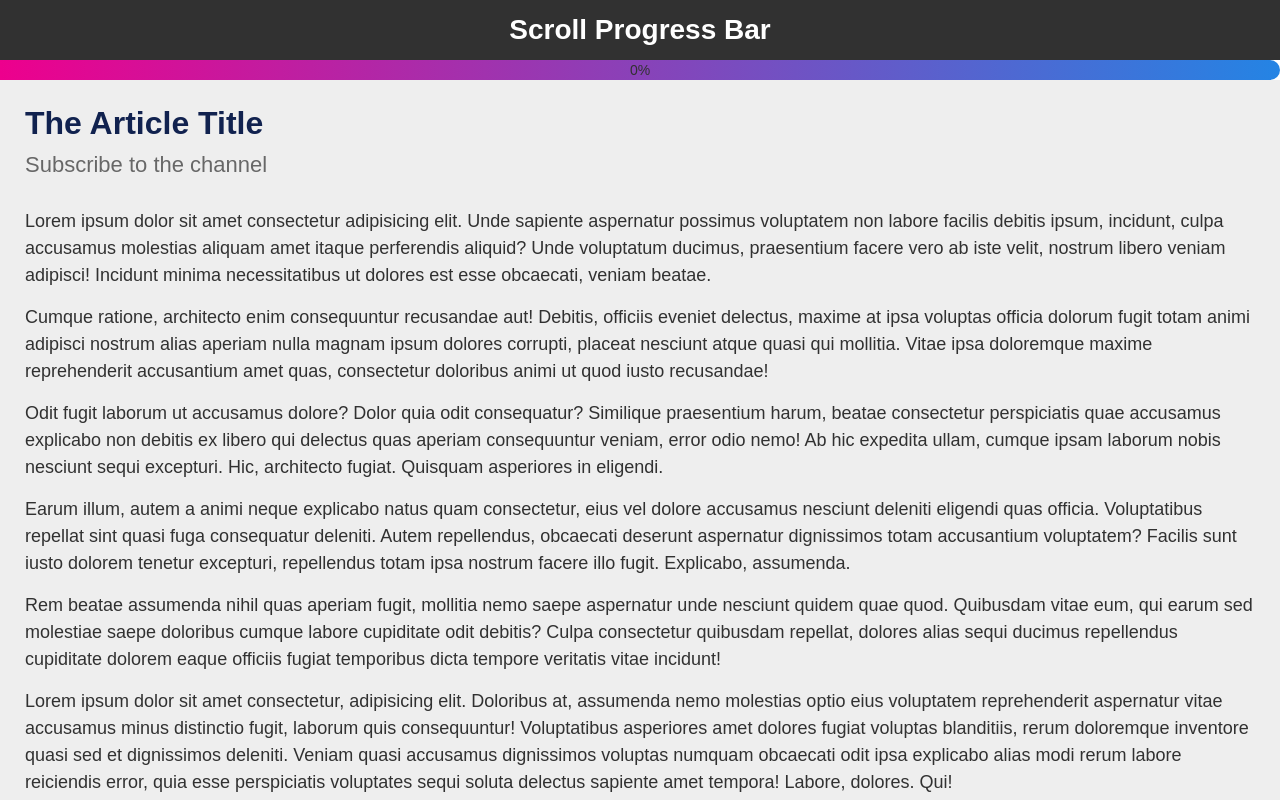
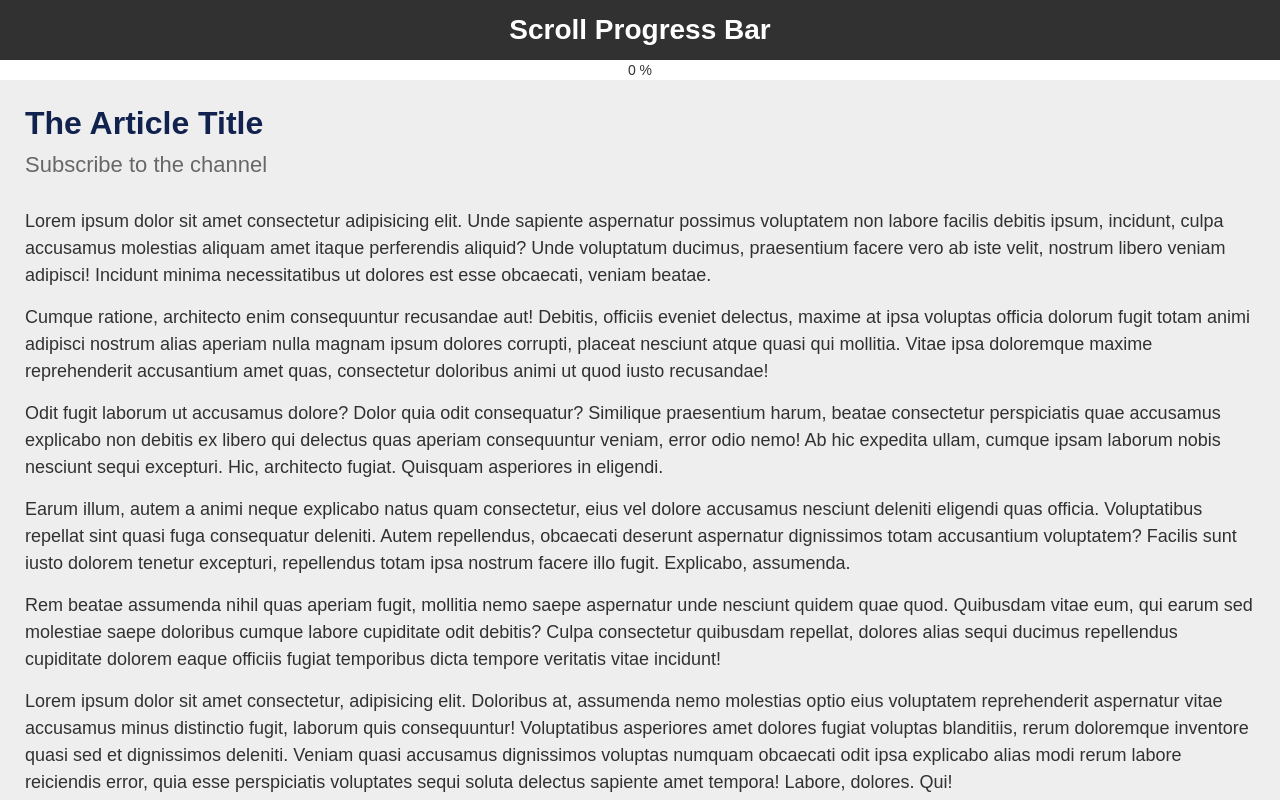
Before and after one commit to madhurabhujbal/Challenge31Days, a Vue app in the folder day9_scrollBar/progress_scrollbar/: page / in a window 1280 px wide. Built offline with nearby package versions, Linux system fonts and the light colour scheme.

Commit message:
Add code to check and modify the status and styling of progress bar

```diff
--- a/day9_scrollBar/progress_scrollbar/src/components/Progressbar.vue
+++ b/day9_scrollBar/progress_scrollbar/src/components/Progressbar.vue
@@ -1,14 +1,17 @@
 <template>
     <div class="progress-bar">
-        <div class="progress-inner">
-            <span>0%</span>
+        <div
+        :class="(progress == 100) ? 'progress-inner complete' : 'progress-inner'"
+        :style="`width: ${progress}%`">
+            <span :class="(progress > 50) ? 'white' : ''"> {{ progress }} % </span>
         </div>
     </div>
 </template>
 
 <script>
 export default {
-    name: 'progressbar'
+    name: 'progressbar',
+    props: ['progress']
 }
 </script>
 
@@ -26,6 +29,10 @@ export default {
         border-radius: 0px 10px 10px 0px;
     }
 
+    .progress-inner.complete {
+        border-radius: 0px;
+    }
+
     .progress-inner span {
         position: absolute;
         top: 50%;
@@ -35,4 +42,8 @@ export default {
         font-size: 14px;
     }
 
+    .progress-inner span.white {
+        color: #FFF;
+    }
+
 </style>
```
